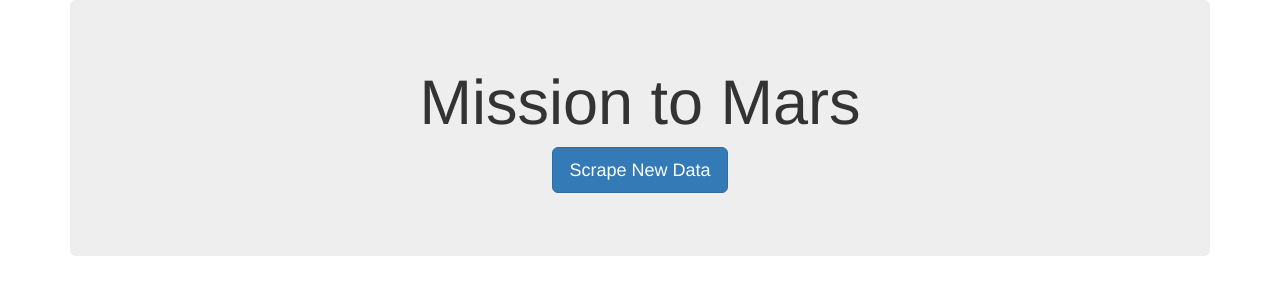
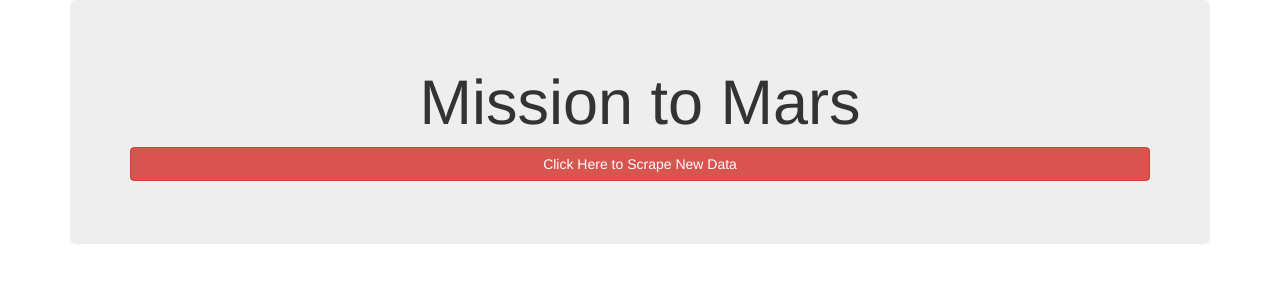
Before and after one commit to racheltr248/Mission_to_Mars, a Flask app: page / in a window 1280 px wide. Shown: the top 295 px of the page. Run offline with Flask 2, Linux system fonts and the light colour scheme; data that the repository does not hold is empty; some libraries are stand-ins or nearby versions.

Commit message:
update challenge completed

```diff
--- a/Challenge/templates/index.html
+++ b/Challenge/templates/index.html
@@ -16,7 +16,7 @@
       <div class="jumbotron text-center">
         <h1>Mission to Mars</h1>
         <!-- Add a button to activate scraping script -->
-        <p><a class="btn btn-primary btn-lg" href="/scrape" role="button">Scrape New Data</a></p>
+        <p><a class="btn btn-danger btn-block" href="/scrape" role="button">Click Here to Scrape New Data</a></p>
       </div>
 
       <!-- Add section for Mars News -->
```
